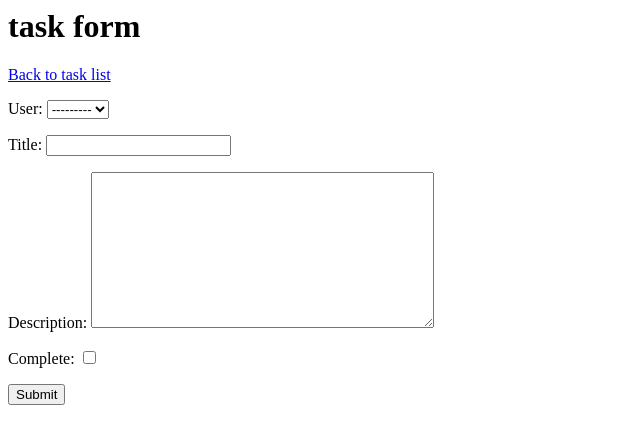
After one commit to NavidKalashi/todolistapp, a Django app: page /task-create/ in a window 1280 px wide. The commit adds this page. Shown: the top 444 px of the page, without its empty margins (0-640 px from the left). Run offline with Django 5.2, Linux system fonts and the light colour scheme; data comes from the database, SQL or seed files in the repository; both versions use the stored data as it was after the commit.

Commit message:
create tasks

```diff
--- /dev/null
+++ b/base/templates/base/task_form.html
@@ -0,0 +1,8 @@
+<h1>task form</h1>
+<a href="{% url 'taskList' %}">Back to task list</a>
+
+<form action="" method='POST'>
+    {% csrf_token %}
+    {{form.as_p}}
+    <input type="submit" value="Submit">
+</form>
--- a/base/templates/base/task_list.html
+++ b/base/templates/base/task_list.html
@@ -1,4 +1,5 @@
 <h1>To do list</h1>
+<a href="{% url 'taskCreate' %}">Add task</a>
 
 <table>
     <tr>
--- a/base/urls.py
+++ b/base/urls.py
@@ -5,4 +5,5 @@ from . import views
 urlpatterns = [
     path('', views.TaskList.as_view(), name='taskList'),
     path('task/<int:pk>/', views.TaskDetail.as_view(), name='taskDetail'),
+    path('task-create/', views.TaskCreate.as_view(), name='taskCreate'),
 ]
--- a/base/views.py
+++ b/base/views.py
@@ -2,6 +2,8 @@ from django.shortcuts import render
 from django.http import HttpResponse
 from django.views.generic.list import ListView
 from django.views.generic.detail import DetailView
+from django.views.generic.edit import CreateView
+from django.urls import reverse_lazy
 
 from .models import Task
 
@@ -13,3 +15,8 @@ class TaskDetail(DetailView):
     model = Task
     context_object_name = 'task'
     template_name = 'base/task.html'
+
+class TaskCreate(CreateView):
+    model = Task
+    fields = '__all__'
+    success_url = reverse_lazy('taskList')
```
Also changed, not shown: db.sqlite3.
